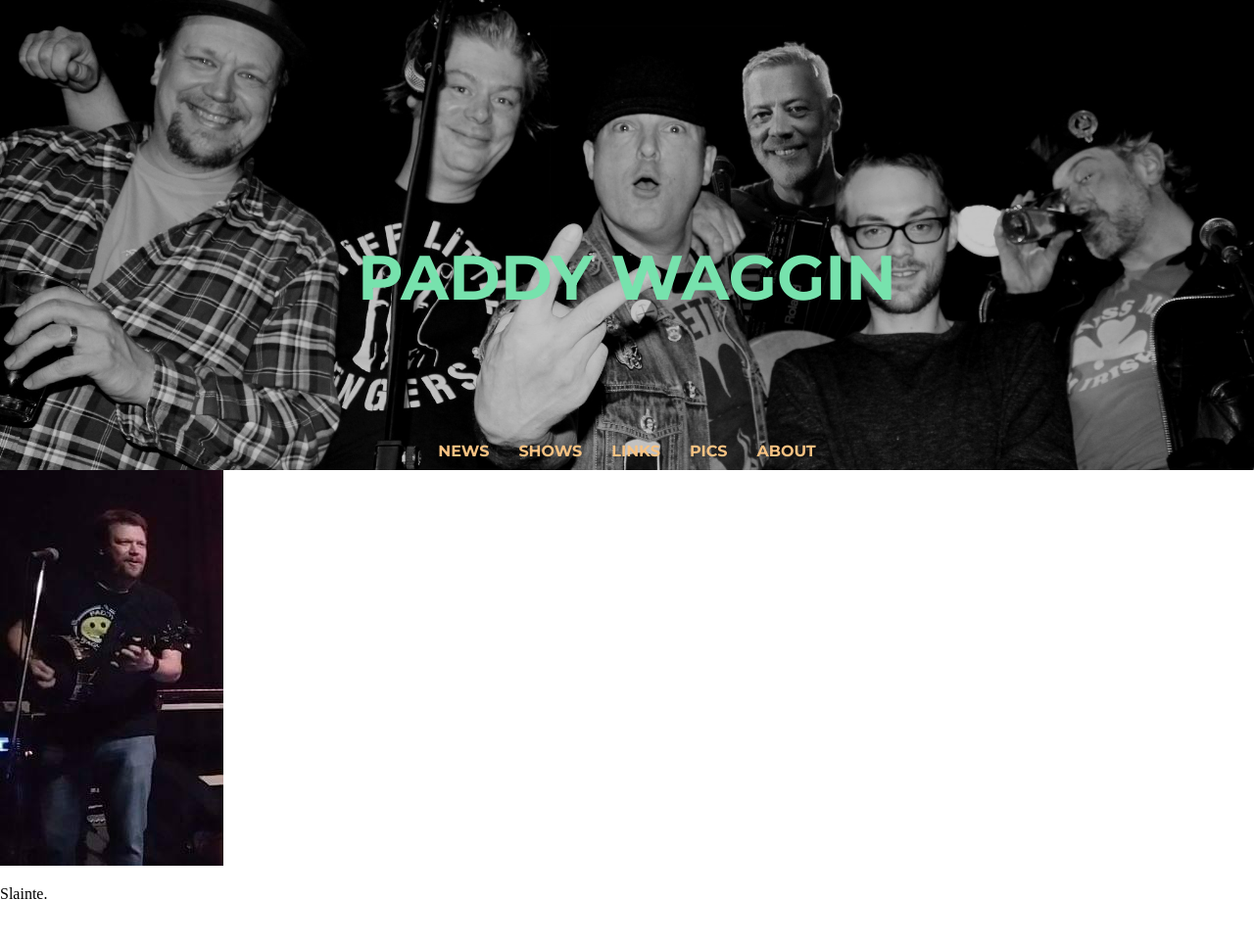
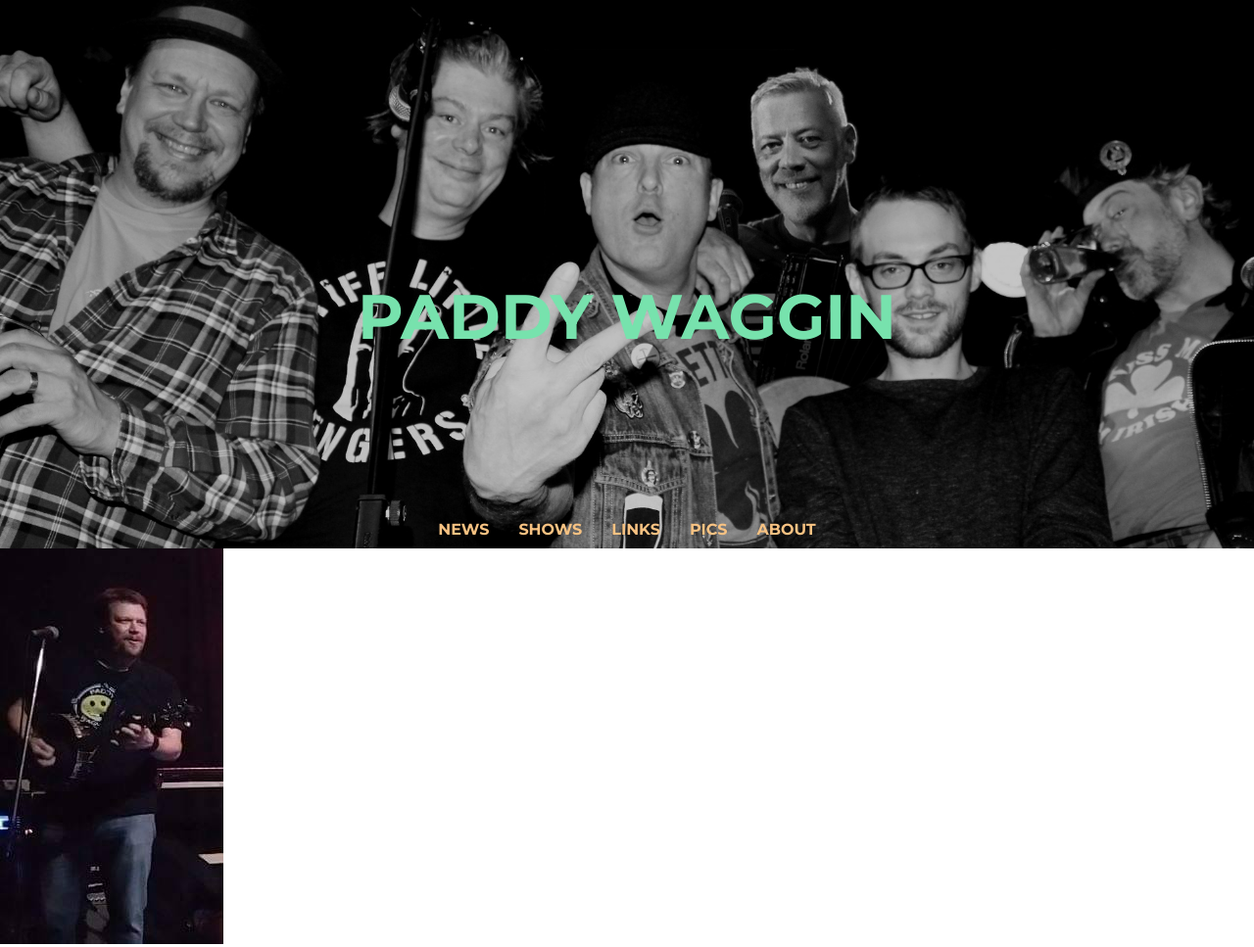
Before and after one commit to tomlinite/paddywaggin, a plain HTML site: page index.html in a window 1280 px wide. Shown: the top 967 px of the page at 98% size. Before the commit the page ends 938 px from the top, so only its background shows below. Drawn offline with Linux system fonts and the light colour scheme.

Commit message:
Update index.html

```diff
--- a/index.html
+++ b/index.html
@@ -21,7 +21,7 @@ header {
     background-image: url('Images/Header2.jpg');
     background-size: cover;
     background-position: center; /* Center the image */
-    height: 60vh; /* Responsive height */
+    height: 70vh; /* Responsive height */
     display: flex;
     justify-content: center;
     align-items: center;
```
